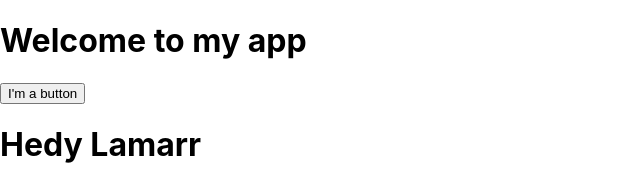
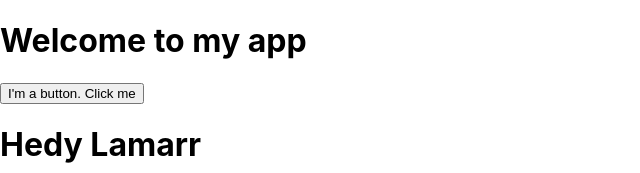
Before and after one commit to Paula-Wang/quick-start, a React (Create React App) app: page / in a window 1280 px wide. Shown: the top 173 px of the page, without its empty margins (0-640 px from the left). Built offline with nearby package versions, Linux system fonts and the light colour scheme.

Commit message:
feat: :sparkles: add code for Responding to events section

```diff
--- a/src/components/MyButton.js
+++ b/src/components/MyButton.js
@@ -1,8 +1,15 @@
 import React from 'react';
+import {useState} from 'react';
 
 function MyButton() {
+    const [count, setCount] = useState(0);
+
+    function handleClick () {
+        setCount(count + 1);
+        alert('You clicked me!');
+    }
     return (
-        <button>I'm a button</button>
+        <button onClick={handleClick}>I'm a button. Click me</button>
     );
 }
 
```
